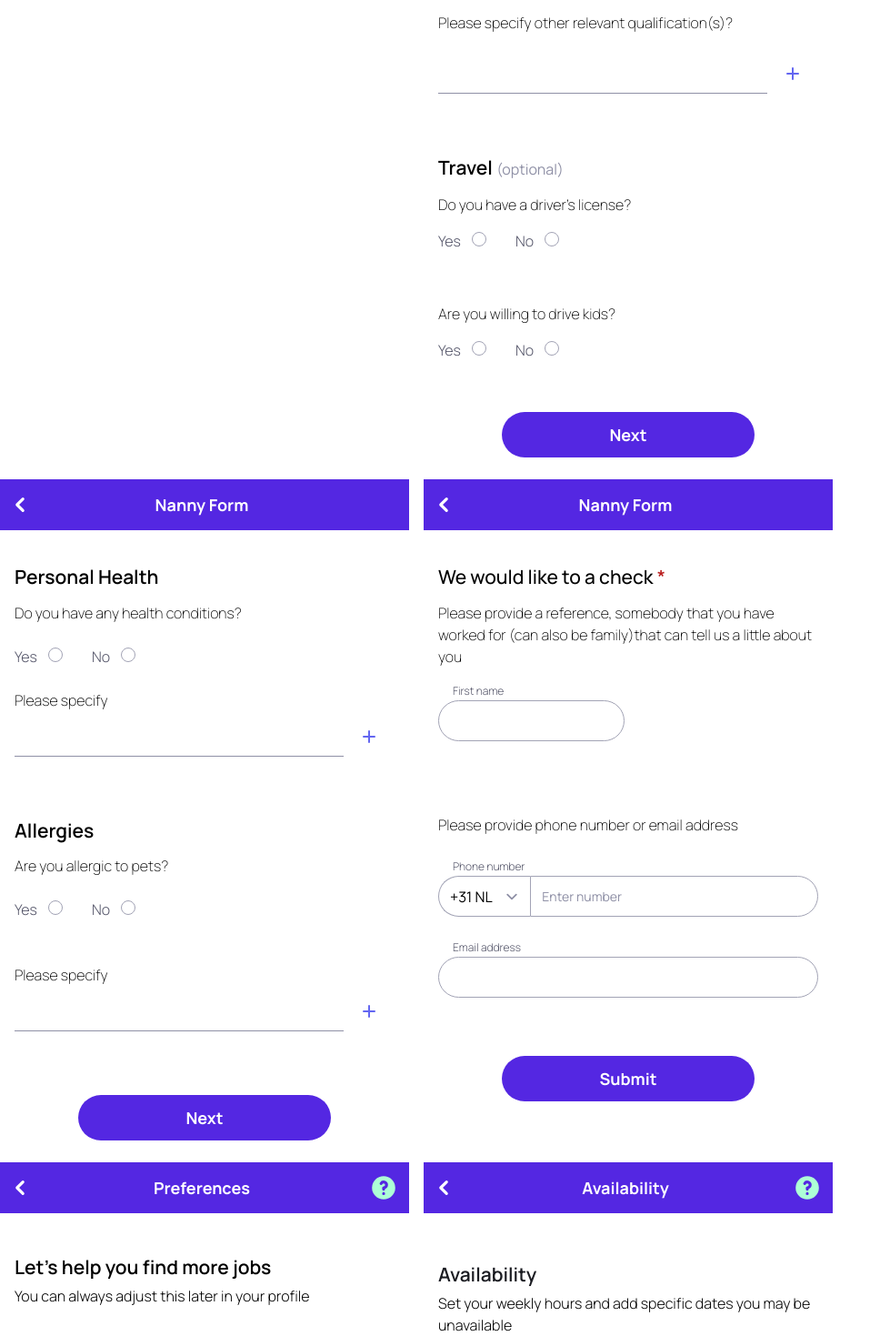
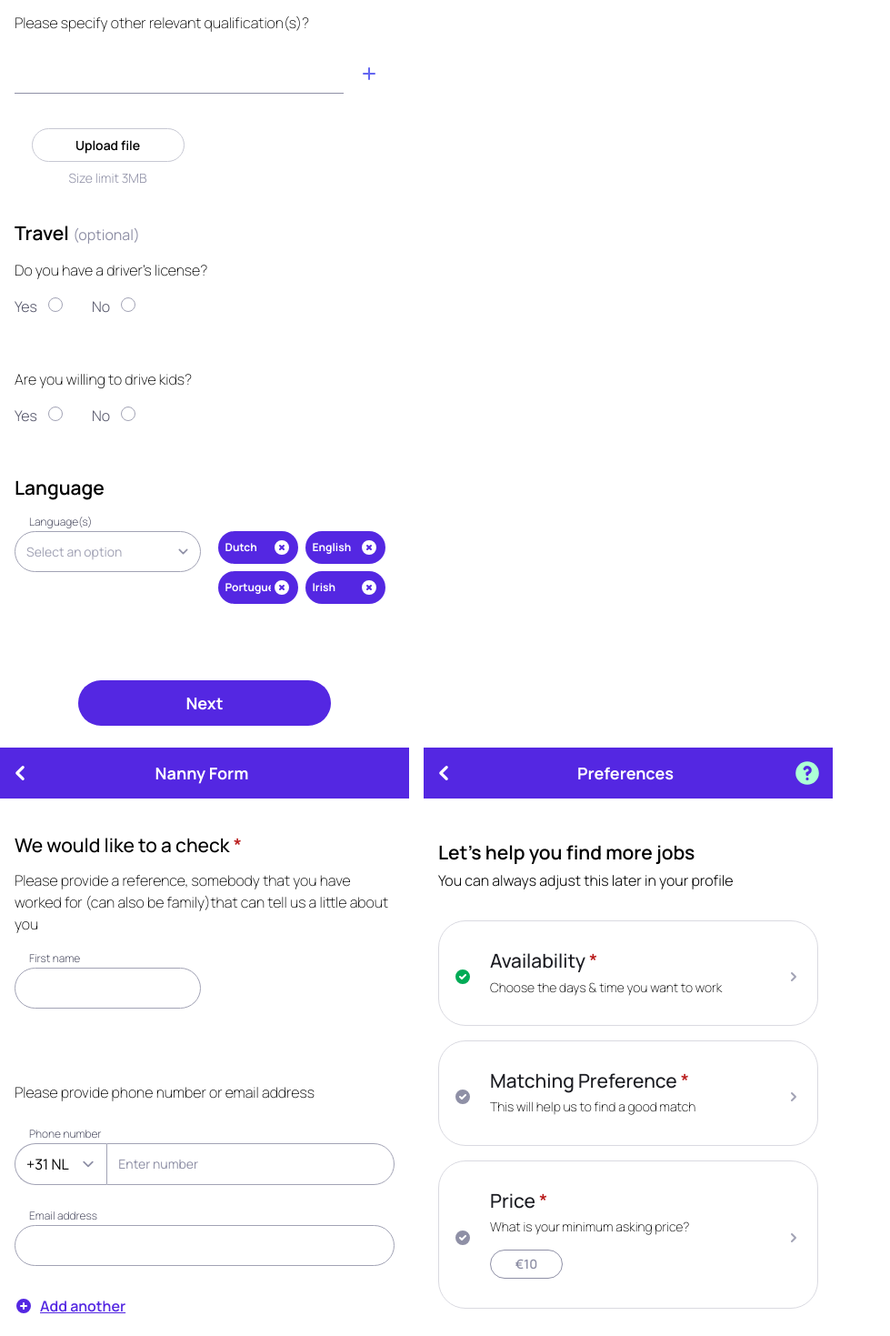
Before and after one commit to andres-codigo/nanny-nina, a Vue app: page /nanny-service-launch-checklist-onboarding in a window 1280 px wide. Shown: the part 3540-5009 px from the top of the page at 91% size, without its empty margins (0-979 px from the left). Built offline with nearby package versions, Linux system fonts and the light colour scheme.

Commit message:
[pages] updates to pages based off newly updated designs

```diff
--- a/src/pages/02-caregiver/nanny/01-service-launch-and-checklist/ServiceLaunchChecklistOnboardingContainer.vue
+++ b/src/pages/02-caregiver/nanny/01-service-launch-and-checklist/ServiceLaunchChecklistOnboardingContainer.vue
@@ -17,7 +17,7 @@
 		<!-- <ResidenceCardOrID05 class="max-w-450-for-dev-not-prod" /> -->
 
 		<!-- 03 Onboarding Form Checklist -->
-		<NationalityLanguageReligionForm06 class="max-w-450-for-dev-not-prod" />
+		<!-- <NationalityLanguageReligionForm06 class="max-w-450-for-dev-not-prod" /> -->
 		<EducationForm07 class="max-w-450-for-dev-not-prod" />
 		<HealthAndSafetyForm08 class="max-w-450-for-dev-not-prod" />
 		<ReferenceForm09 class="max-w-450-for-dev-not-prod" />
@@ -52,7 +52,7 @@ import MediaUploadVideo04 from './pages/01-media-upload/MediaUploadVideo04.vue'
 // import ResidenceCardOrID05 from './pages/02-residence-card-id/ResidenceCardOrID05.vue'
 
 /* 03 Onboarding Form Checklist */
-import NationalityLanguageReligionForm06 from './pages/03-onboarding-form/NationalityLanguageReligionForm06.vue'
+// import NationalityLanguageReligionForm06 from './pages/03-onboarding-form/NationalityLanguageReligionForm06.vue'
 import EducationForm07 from './pages/03-onboarding-form/EducationForm07.vue'
 import HealthAndSafetyForm08 from './pages/03-onboarding-form/HealthAndSafetyForm08.vue'
 import ReferenceForm09 from './pages/03-onboarding-form/ReferenceForm09.vue'
@@ -76,7 +76,7 @@ export default {
 		MediaUploadPhoto03,
 		MediaUploadVideo04,
 		// ResidenceCardOrID05,
-		NationalityLanguageReligionForm06,
+		// NationalityLanguageReligionForm06,
 		EducationForm07,
 		HealthAndSafetyForm08,
 		ReferenceForm09,
--- a/src/pages/02-caregiver/nanny/01-service-launch-and-checklist/pages/03-onboarding-form/EducationForm07.vue
+++ b/src/pages/02-caregiver/nanny/01-service-launch-and-checklist/pages/03-onboarding-form/EducationForm07.vue
@@ -19,7 +19,7 @@
 					</div>
 
 					<div class="mb-10">
-						<p class="font-medium">What is your highest level of education?</p>
+						<p>What is your highest level of education?</p>
 						<div class="mt-4 grid grid-cols-2 gap-x-2">
 							<div><SelectMenu /></div>
 						</div>
@@ -90,6 +90,17 @@
 								<PlusIcon class="w-5 h-5 text-indigo-500" aria-hidden="true" />
 							</div>
 						</div>
+
+						<div class="flex mt-4">
+							<div class="grow h-14">
+								<div class="mt-4 grid grid-cols-2 justify-items-center gap-x-2">
+									<div>
+										<ButtonOutlineDark text="Upload file" class="w-button-sm py-2 text-sm font-semibold" />
+										<p class="text-sm font-light text-center text-gray-500 mt-2">Size limit 3MB</p>
+									</div>
+								</div>
+							</div>
+						</div>
 					</div>
 
 					<div class="mt-4">
@@ -103,7 +114,20 @@
 						<RadioQuestion :screenReaderOnly="true" legend="Do you have any health conditions?" questionOneText="Yes" questionTwoText="No" />
 					</div>
 
-					<div class="flex flex-col justify-center items-center mt-10">
+					<div class="my-4">
+						<h5 class="text-header-five font-semibold antialiased">Language</h5>
+						<div class="mt-4 grid grid-cols-2 gap-y-6 gap-x-2">
+							<div><SelectMenu text="Language(s)" /></div>
+							<div class="flex flex-wrap justify-center items-center mt-4">
+								<BadgeRemove text="Dutch" />
+								<BadgeRemove text="English" />
+								<BadgeRemove text="Portuguese" />
+								<BadgeRemove text="Irish" />
+							</div>
+						</div>
+					</div>
+
+					<div class="flex flex-col justify-center items-center mt-20">
 						<ButtonPrimary text="Next" class="w-button-lg text-xl py-4" />
 					</div>
 				</form>
@@ -119,6 +143,7 @@ import SelectMenu from '../../../../../../components/form/SelectMenu.vue'
 import RadioQuestion from '../../../../../../components/form/RadioQuestion.vue'
 import InputFieldBorderBottomOnly from '../../../../../../components/form/InputFieldBorderBottomOnly.vue'
 import ButtonOutlineDark from '../../../../../../components/buttons/ButtonOutlineDark.vue'
+import BadgeRemove from '../../../../../../components/badge/BadgeRemove.vue'
 import ButtonPrimary from '../../../../../../components/buttons/ButtonPrimary.vue'
 
 import { ChevronLeftIcon, PlusIcon, QuestionMarkCircleIcon } from '@heroicons/vue/solid'
@@ -131,6 +156,7 @@ export default {
 		RadioQuestion,
 		InputFieldBorderBottomOnly,
 		ButtonOutlineDark,
+		BadgeRemove,
 		ButtonPrimary,
 		ChevronLeftIcon,
 		PlusIcon,
--- a/src/pages/02-caregiver/nanny/01-service-launch-and-checklist/pages/03-onboarding-form/ReferenceForm09.vue
+++ b/src/pages/02-caregiver/nanny/01-service-launch-and-checklist/pages/03-onboarding-form/ReferenceForm09.vue
@@ -27,6 +27,15 @@
 							<div class="mt-6">
 								<InputField text="Email address" />
 							</div>
+
+							<div class="mt-8">
+								<div class="flex">
+									<div class="inline-flex items-center justify-center"><PlusCircleIcon class="w-5 h-5 text-purple-500" /></div>
+									<div class="flex-none pl-2">
+										<a href="#" class="font-semibold text-purple-500 anchor-with-underline">Add another</a>
+									</div>
+								</div>
+							</div>
 						</div>
 					</div>
 
@@ -46,7 +55,7 @@ import InputField from '../../../../../../components/form/InputField.vue'
 import InputWithSelectInternationPhoneNumber from '../../../../../../components/form/InputWithSelectInternationPhoneNumber.vue'
 import ButtonPrimary from '../../../../../../components/buttons/ButtonPrimary.vue'
 
-import { ChevronLeftIcon } from '@heroicons/vue/solid'
+import { ChevronLeftIcon, PlusCircleIcon } from '@heroicons/vue/solid'
 
 export default {
 	components: {
@@ -55,7 +64,8 @@ export default {
 		InputField,
 		InputWithSelectInternationPhoneNumber,
 		ButtonPrimary,
-		ChevronLeftIcon
+		ChevronLeftIcon,
+		PlusCircleIcon
 	}
 }
 </script>
```
Also changed, not shown: src/pages/02-caregiver/nanny/01-service-launch-and-checklist/pages/03-onboarding-form/HealthAndSafetyForm08.vue (+2 -17 lines).
